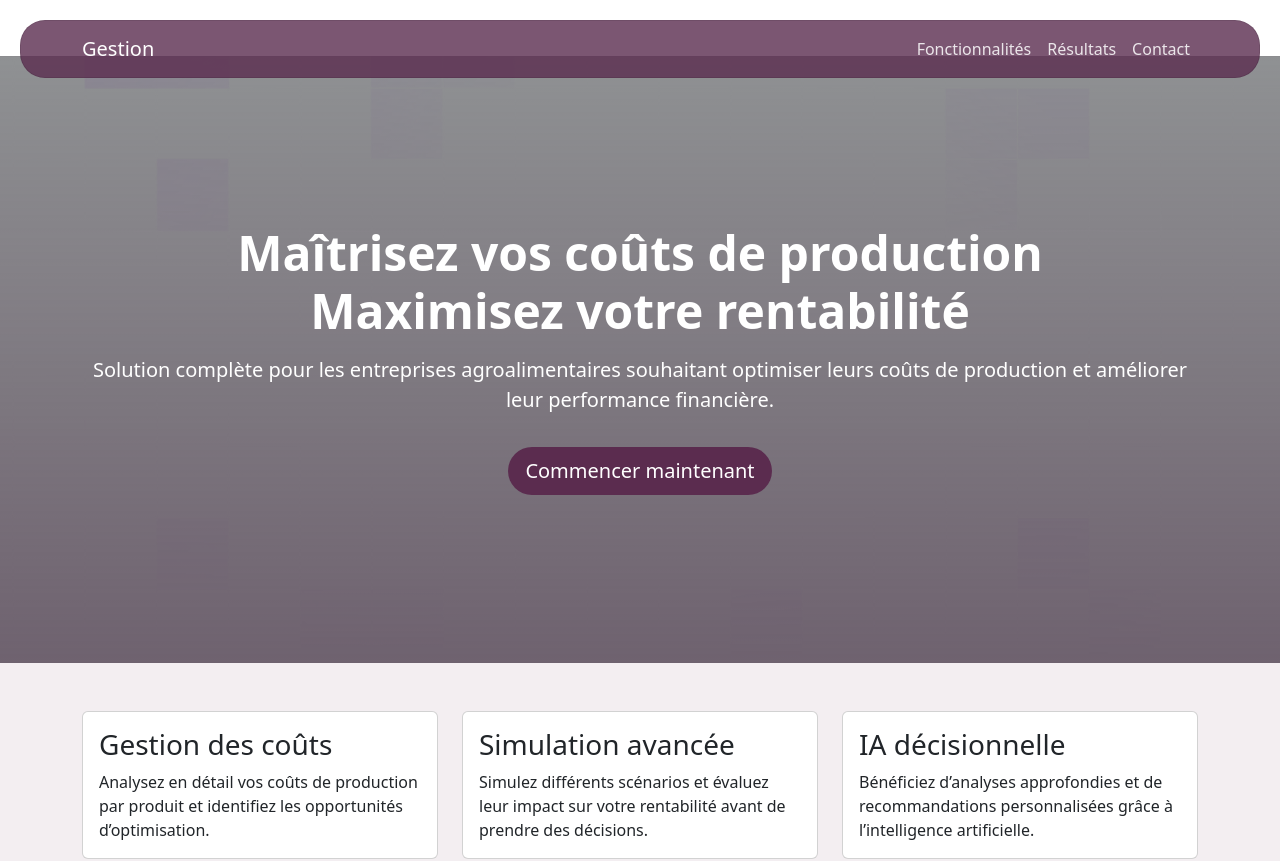
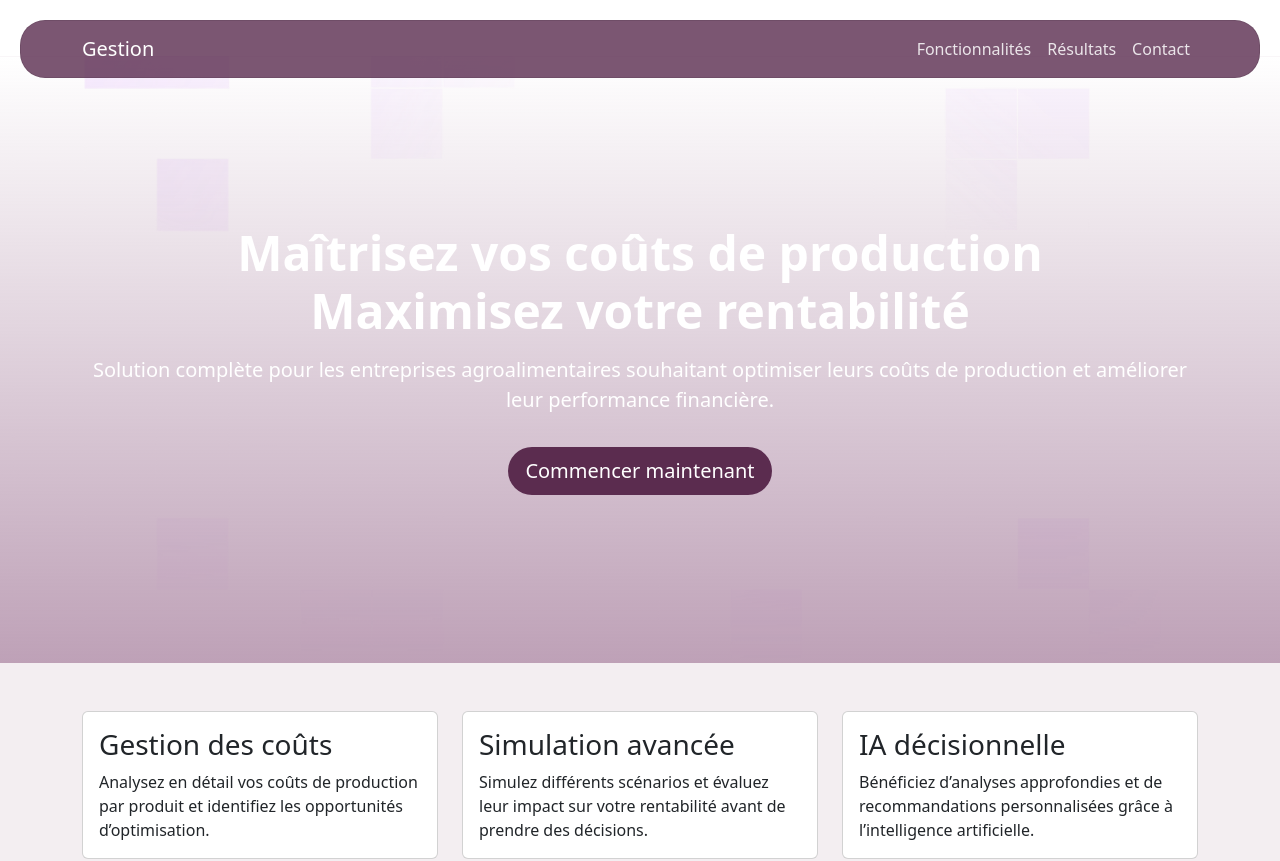
Before and after one commit to morthiam09/Geskou-app, an Angular app: page / in a window 1280 px wide. Shown: the top 861 px of the page. Built offline with nearby package versions, Linux system fonts and the light colour scheme.

Commit message:
suppression de bg-dark dans hero.component.html

```diff
--- a/src/app/component/hero/hero.component.html
+++ b/src/app/component/hero/hero.component.html
@@ -1,5 +1,5 @@
 <section class="hero text-center position-relative overflow-hidden">
-  <div class="position-absolute top-0 start-0 w-100 h-100 bg-dark opacity-50"></div>
+  <div class="position-absolute top-0 start-0 w-100 h-100 opacity-50"></div>
   <div class="container position-relative z-1 text-white text-center py-5">
       <h1 class="display-5 fw-bold mb-3">Maîtrisez vos coûts de production<br>Maximisez votre rentabilité</h1>
       <p class="lead">Solution complète pour les entreprises agroalimentaires souhaitant optimiser leurs coûts de production et améliorer leur performance financière.</p>
--- a/src/styles.css
+++ b/src/styles.css
@@ -11,7 +11,6 @@ body {
 }
 
 .hero {
-
     background:  linear-gradient(rgba(255, 255, 255, 0.3), #bea1b7),
                   url('assets/images/grid_bg.webp');
     background-size: cover;
```
